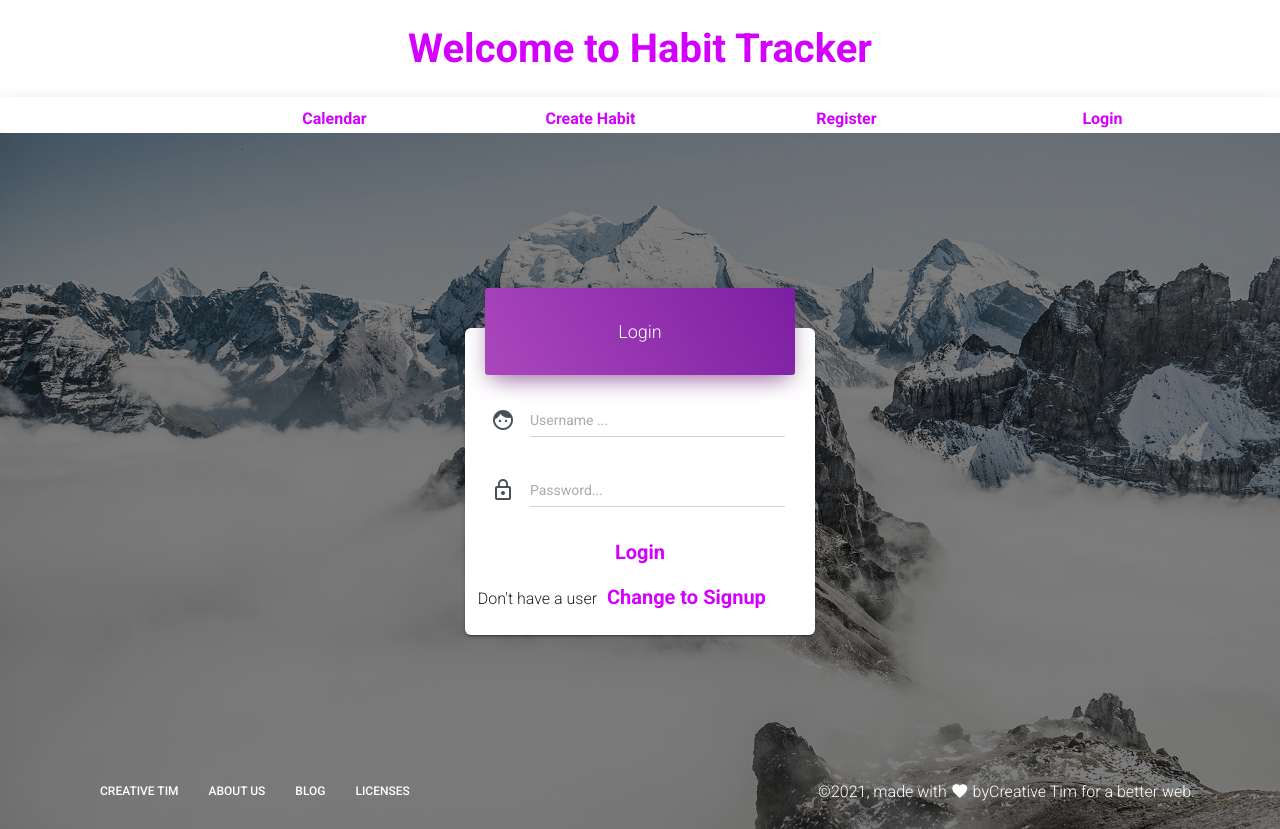
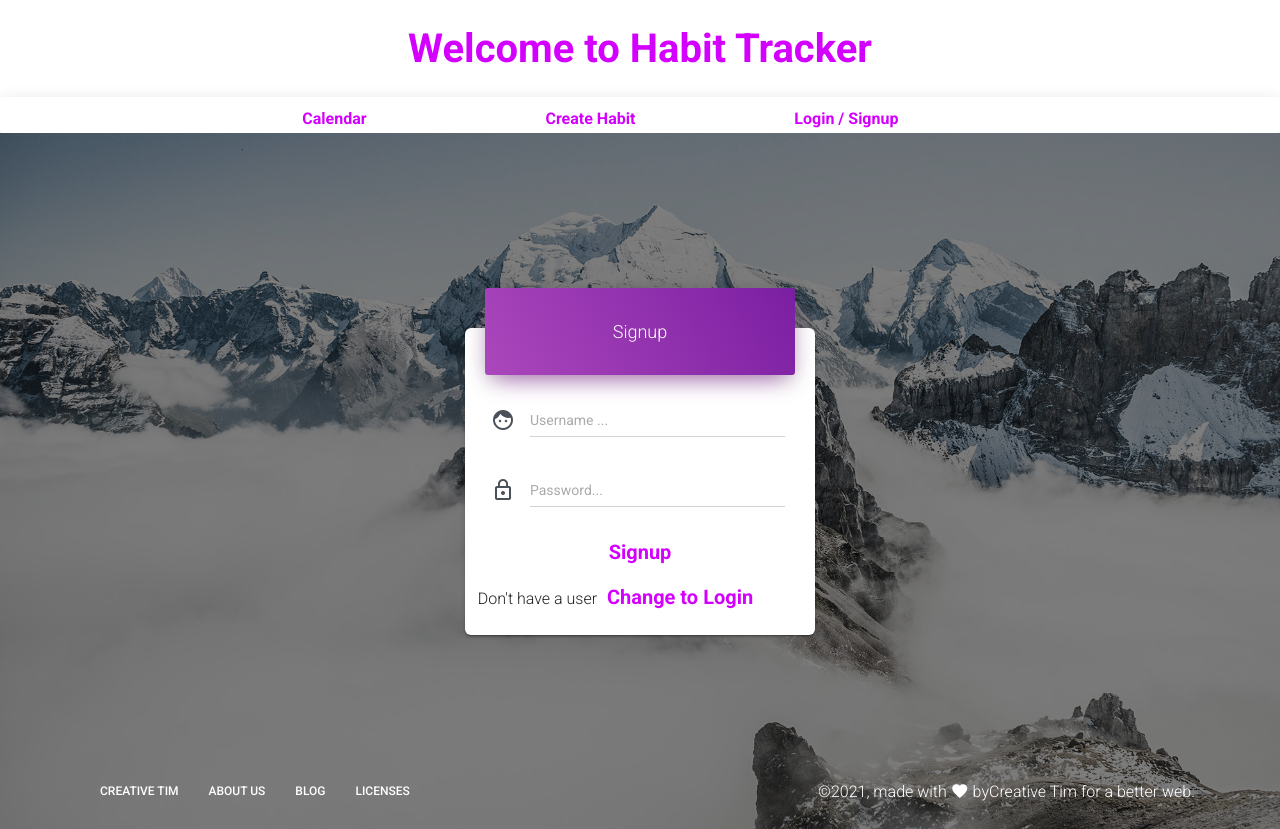
Before and after one commit to TrellinXp/habit-tracker-client, a React (Create React App) app: page /signup in a window 1280 px wide. Built offline with nearby package versions, Linux system fonts and the light colour scheme.

Commit message:
Login / Signup

```diff
--- a/src/components/auth/Login.js
+++ b/src/components/auth/Login.js
@@ -8,8 +8,23 @@ class Login extends Component {
 
   constructor(props) {
     super(props);
+
+    this.setState(
+      {
+        isSignup: this.props.isSignup
+      }
+    )
     // This binding is necessary to make `this` work in the callback
     this.changeToSignup = this.changeMode.bind(this);
+  }
+
+  componentDidMount() {
+    this.setState(
+      {
+        isSignup: this.props.isSignup
+      }
+    )
+    console.log(this.state.isSignup);
   }
 
   handleFormSubmit = event => {
@@ -60,6 +75,11 @@ class Login extends Component {
 
   changeMode = () => {
     this.state.isSignup ? this.setState({isSignup: false}) : this.setState({isSignup: true});
+    if(!this.state.isSignup) {
+      this.props.history.push('/signup');
+    } else {
+      this.props.history.push('/');
+    }
   }
 
   getModeText() {
--- a/src/components/navbar/Navbar.js
+++ b/src/components/navbar/Navbar.js
@@ -14,8 +14,7 @@ class Navbar extends React.Component {
     renderAuthLinks() {
         return (
           <>
-            <li className="navigation-item"><Link to="/signup">Register</Link></li>
-            <li className="navigation-item"><Link to="/">Login</Link></li>
+            <li className="navigation-item"><Link to="/">Login / Signup</Link></li>
           </>
         );
       }
@@ -54,7 +53,6 @@ class Navbar extends React.Component {
             <nav className="navbar">
                 <div className="username">{this.props.userIsLoggedIn && `Hello ${this.props.userData.username}`}</div>
                 <ul className="navigation">
-                    {/* <li className="navigation-item"><Link to="/habits">List of Habits</Link></li> */}
                     {this.renderCalendar()}
                     {this.renderCreateHabit()}
                     {this.props.userIsLoggedIn
```
